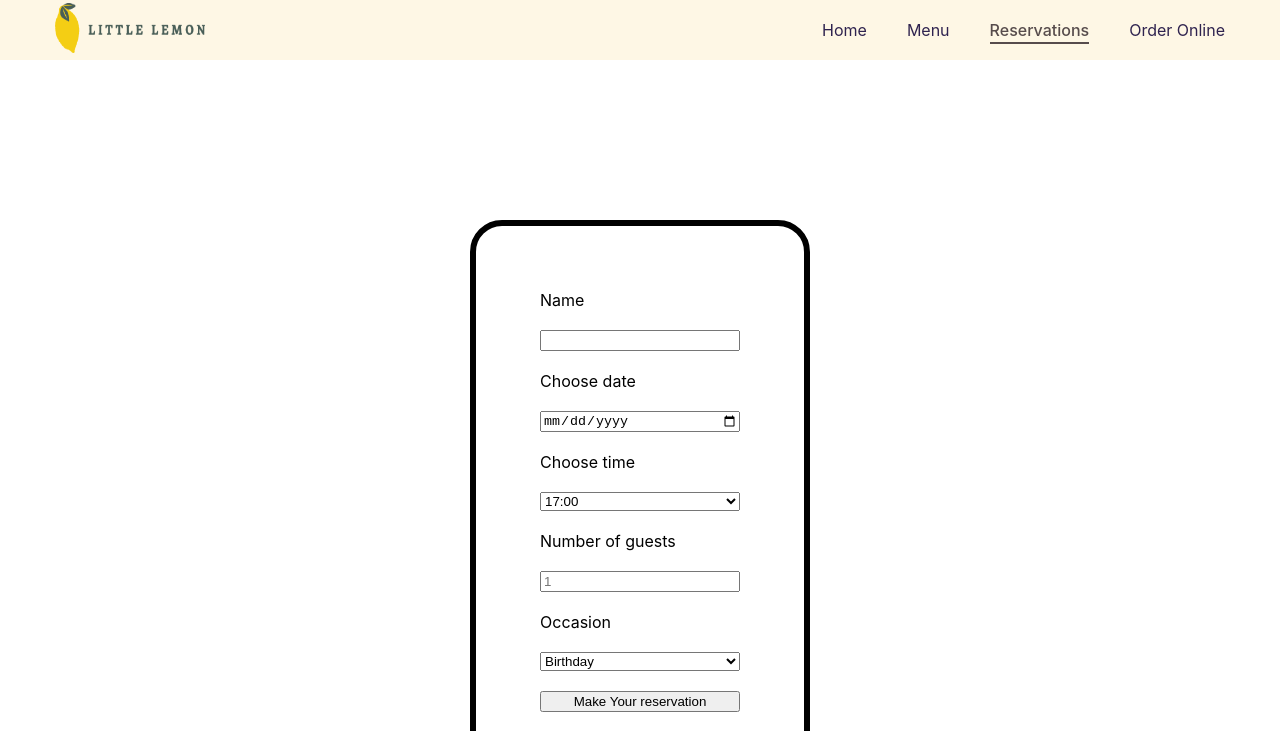
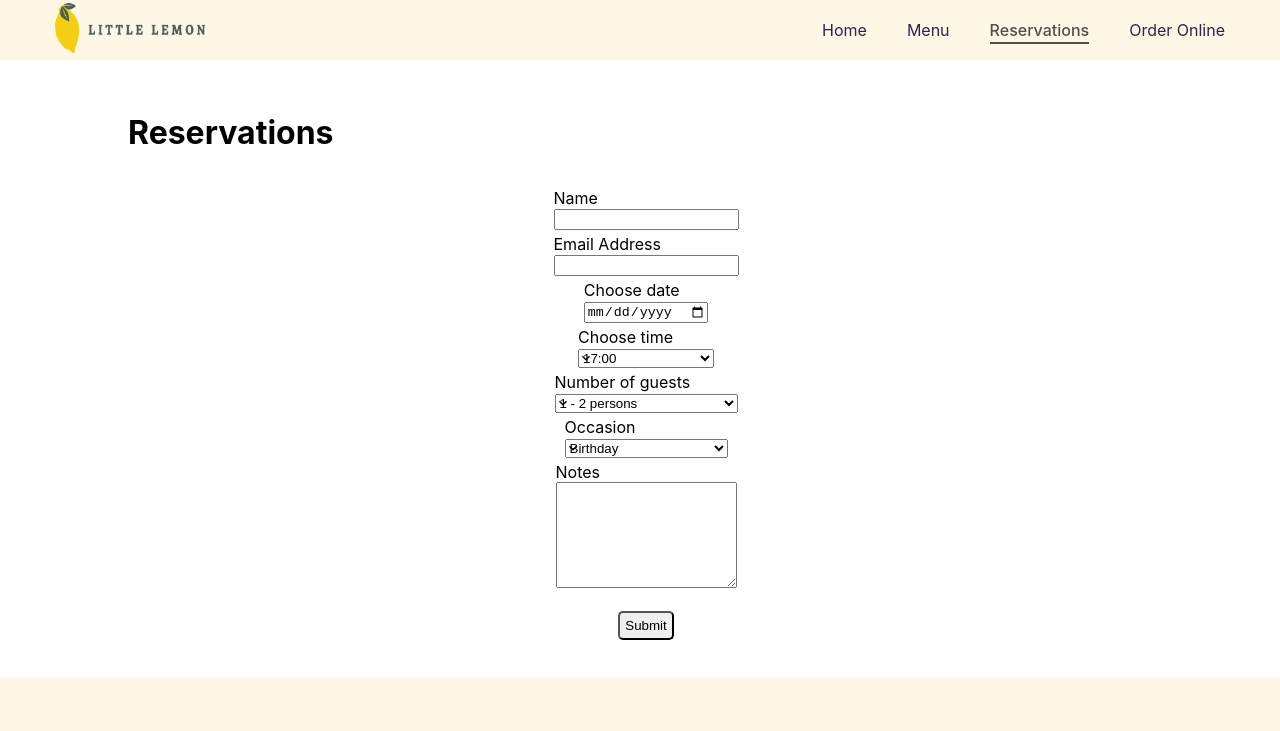
Before and after one commit to rhunter252/Little-Lemon-capstone, a React (Vite) app: page /reservations in a window 1280 px wide. Shown: the top 731 px of the page. Built offline with nearby package versions, Linux system fonts and the light colour scheme.

Commit message:
fixed errors

```diff
--- a/package.json
+++ b/package.json
@@ -9,9 +9,12 @@
     "preview": "vite preview"
   },
   "dependencies": {
+    "@chakra-ui/react": "^2.4.6",
+    "@emotion/react": "^11.10.5",
+    "@emotion/styled": "^11.10.5",
     "axios": "^1.2.2",
     "formik": "^2.2.9",
-    "framer-motion": "^8.1.7",
+    "framer-motion": "^8.1.8",
     "react": "^18.2.0",
     "react-dom": "^18.2.0",
     "react-icons": "^4.7.1",
--- a/src/components/BookingForm/BookingForm.jsx
+++ b/src/components/BookingForm/BookingForm.jsx
@@ -1,12 +1,21 @@
-import { useEffect } from "react";
+import React, { useEffect } from "react";
 import { useFormik } from "formik";
+import {
+  Box,
+  Button,
+  FormControl,
+  FormErrorMessage,
+  FormLabel,
+  Heading,
+  Input,
+  Select,
+  Textarea,
+  Spinner,
+  VStack,
+} from "@chakra-ui/react";
 import * as Yup from "yup";
 import useSubmit from "../../hooks/useSubmit";
 import { useAlertContext } from "../../context/alertContext";
-
-const onSubmit = () => {
-  console.log("submitted");
-};
 
 const BookingForm = () => {
   const { isLoading, response, submit } = useSubmit();
@@ -14,19 +23,19 @@ const BookingForm = () => {
 
   const formik = useFormik({
     initialValues: {
-      Name: "",
+      name: "",
       email: "",
       date: "",
-      time: "17:00",
-      no_of_guests: "1 - 2 persons",
+      time: "17;00",
+      no_of_guests: "1-2 persons",
       occasion: "Birthday",
       notes: "",
     },
-    onSubmit: (values) => {
-      submit(values);
+    onSubmit: (value) => {
+      submit("#reservation", value);
     },
     validationSchema: Yup.object({
-      Name: Yup.string().required("Required"),
+      name: Yup.string().required("Required"),
       email: Yup.string().email("Invalid email address").required("Required"),
       notes: Yup.string()
         .min(10, "Must be 10 characters at minimum")
@@ -36,69 +45,167 @@ const BookingForm = () => {
       no_of_guests: Yup.string().required("Please select number of quests"),
       occasion: Yup.string().required("Please select occasion"),
     }),
-    validateOnMount: true,
   });
 
   useEffect(() => {
+    // console.log(response);
     if (response) {
       onOpen(response.type, response.message);
       if (response.type === "success") formik.resetForm();
     }
   }, [response]);
 
-  console.log(formik, formik.errors);
+  console.log(formik.errors);
 
   return (
-    <div>
+    <Box justifyContent="center" alignItems="flex-start" display="flex">
+      <VStack w="1024px" p={32} alignItems="flex-start">
+        <Heading as="h1" id="Reservation">
+          Reservations
+        </Heading>
+        <Box p={6} rounded="md" w="100%">
           <form
-        style={{
-          display: "grid",
-          maxWidth: "200px",
-          gap: "20px",
-          margin: "10rem auto",
-          border: "6px solid black",
-          padding: "4rem",
-          borderRadius: "2rem",
-        }}
-        autoComplete="off"
             onSubmit={(e) => {
               e.preventDefault();
               formik.handleSubmit("URL", formik.values);
             }}
           >
-        <label htmlFor="res-name">Name</label>
-        <input
-          type="text"
-          id="res-name"
+            <VStack spacing={4}>
+              <FormControl
+                isInvalid={formik.touched.name && formik.errors.name}
+              >
+                <FormLabel htmlFor="name">Name</FormLabel>
+                <Input
+                  id="name"
+                  name="name"
                   onChange={formik.handleChange}
-          value={formik.values.Name}
+                  value={formik.values.name}
+                  onBlur={formik.handleBlur}
                 />
-        <label htmlFor="res-date">Choose date</label>
+                <FormErrorMessage>{formik.errors.name}</FormErrorMessage>
+              </FormControl>
+              <FormControl
+                isInvalid={formik.touched.email && formik.errors.email}
+              >
+                <FormLabel htmlFor="email">Email Address</FormLabel>
+                <Input
+                  id="email"
+                  name="email"
+                  type="email"
+                  onChange={formik.handleChange}
+                  value={formik.values.email}
+                  onBlur={formik.handleBlur}
+                />
+                <FormErrorMessage>{formik.errors.email}</FormErrorMessage>
+              </FormControl>
+              <FormControl
+                isInvalid={!!formik.errors.date && formik.touched.date}
+              >
+                <FormLabel htmlFor="datepicker">Choose date</FormLabel>
                 <input
                   type="date"
                   id="res-date"
-          onChange={formik.handleChange}
-          value={formik.values.date}
+                  name="date"
+                  mindate={new Date()}
+                  {...formik.getFieldProps("date")}
+                  required
                 />
-        <label htmlFor="res-time">Choose time</label>
-        <select id="res-time ">
+                <FormErrorMessage>{formik.errors.date}</FormErrorMessage>
+              </FormControl>
+              <FormControl
+                isInvalid={!!formik.errors.time && formik.touched.time}
+              >
+                <FormLabel htmlFor="timepicker">Choose time</FormLabel>
+                <Select
+                  id="res-time"
+                  name="time"
+                  w="60%"
+                  {...formik.getFieldProps("time")}
+                  required
+                >
+                  <option disabled>--select time--</option>
                   <option>17:00</option>
                   <option>18:00</option>
                   <option>19:00</option>
                   <option>20:00</option>
                   <option>21:00</option>
                   <option>22:00</option>
-        </select>
-        <label htmlFor="guests">Number of guests</label>
-        <input type="number" placeholder="1" min="1" max="10" id="guests" />
-        <label htmlFor="occasion">Occasion</label>
-        <select id="occasion">
+                </Select>
+                <FormErrorMessage>{formik.errors.time},</FormErrorMessage>
+              </FormControl>
+              <FormControl
+                isInvalid={
+                  !!formik.errors.no_of_guests && formik.touched.no_of_guests
+                }
+              >
+                <FormLabel htmlFor="guests">Number of guests</FormLabel>
+                <Select
+                  id="guests"
+                  name="no_of_guests"
+                  w="60%"
+                  {...formik.getFieldProps("no_of_guests")}
+                  required
+                >
+                  <option disabled>--select no of guests--</option>
+                  <option>1 - 2 persons</option>
+                  <option>3 - 4 persons</option>
+                  <option>5 - 6 persons</option>
+                  <option>7 - 8 persons</option>
+                  <option>9 - 10 persons</option>
+                  <option>more than 11 persons</option>
+                  <FormErrorMessage>
+                    {formik.errors.no_of_guests}
+                  </FormErrorMessage>
+                </Select>
+              </FormControl>
+              <FormControl
+                isInvalid={!!formik.errors.occasion && formik.touched.occasion}
+              >
+                <FormLabel htmlFor="occasion">Occasion</FormLabel>
+                <Select
+                  id="occasion"
+                  name="occasion"
+                  w="60%"
+                  {...formik.getFieldProps("occasion")}
+                  required
+                >
+                  <option disabled>--select occasion--</option>
                   <option>Birthday</option>
                   <option>Anniversary</option>
-        </select>
-        <input type="submit" value="Make Your reservation" />
+                  <option>Engagement</option>
+                  <option>Family Gathering</option>
+                  <option>Corporate event</option>
+                  <option>Other</option>
+                  <FormErrorMessage>{formik.errors.occasion}</FormErrorMessage>
+                </Select>
+              </FormControl>
+              <FormControl
+                isInvalid={!!formik.errors.notes && formik.touched.notes}
+              >
+                <FormLabel htmlFor="notes">Notes</FormLabel>
+                <Textarea
+                  id="notes"
+                  name="notes"
+                  height={100}
+                  {...formik.getFieldProps("notes")}
+                />
+                <FormErrorMessage>{formik.errors.notes}</FormErrorMessage>
+              </FormControl>
+              <Button
+                type="submit"
+                disabled={!(formik.isValid && formik.dirty)}
+                colorScheme="yellow"
+                width="full"
+                isLoading={isLoading}
+                loadingText="Submitting"
+              >
+                Submit
+              </Button>
+            </VStack>
           </form>
-    </div>
+        </Box>
+      </VStack>
+    </Box>
   );
 };
 
```
Lines whose indentation alone changed are shown as unchanged.
